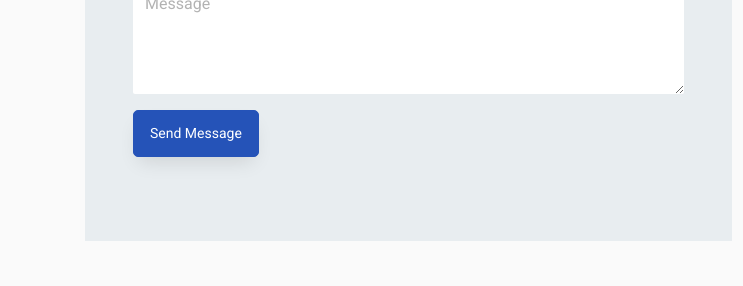
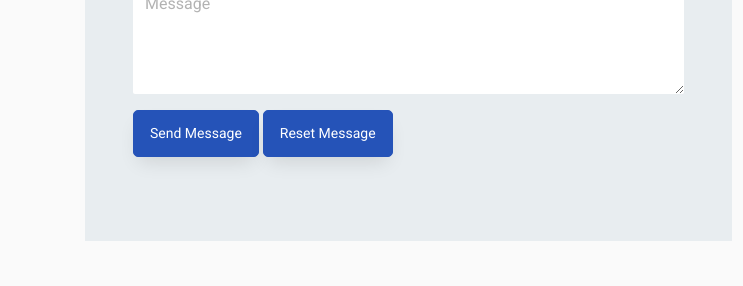
Before and after one commit to fahimahmmed/kadam-rasul-college-, a plain HTML site: page index.html in a window 1280 px wide. Shown: the part 2594-2880 px from the top of the page, 0-743 px from the left. Drawn offline with nearby package versions, Linux system fonts and the light colour scheme.

Commit message:
Update index.html

```diff
--- a/index.html
+++ b/index.html
@@ -233,6 +233,7 @@
                         <div class="col-md-12">
                           <div class="form-group">
                             <input  id="submit" type="submit" value="Send Message" class="btn btn-primary">
+                             <input  id="reset" type="reset" value="Reset Message" class="btn btn-primary">
                             <div class="submitting"></div>
                           </div>
                         </div>
```
